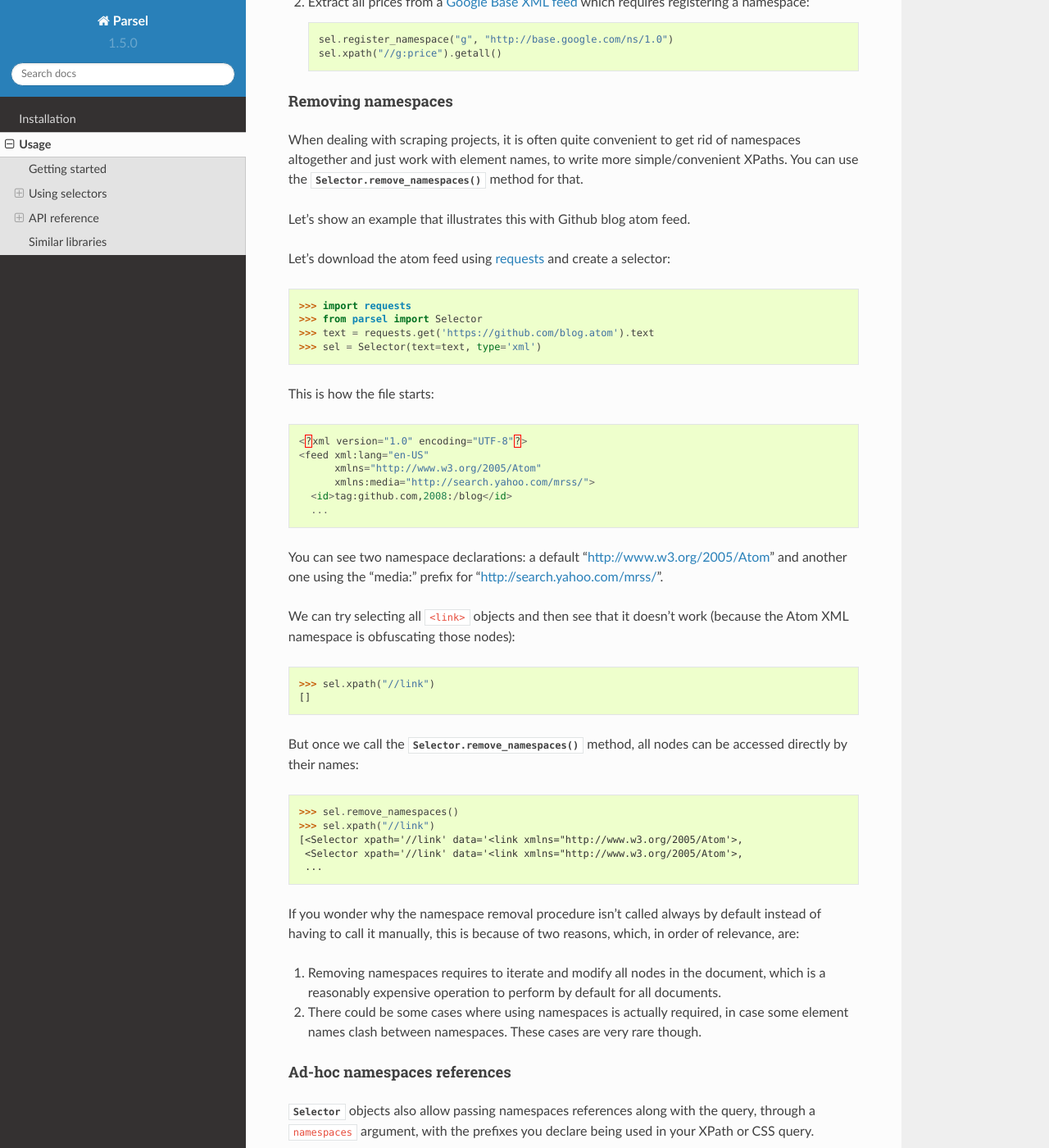
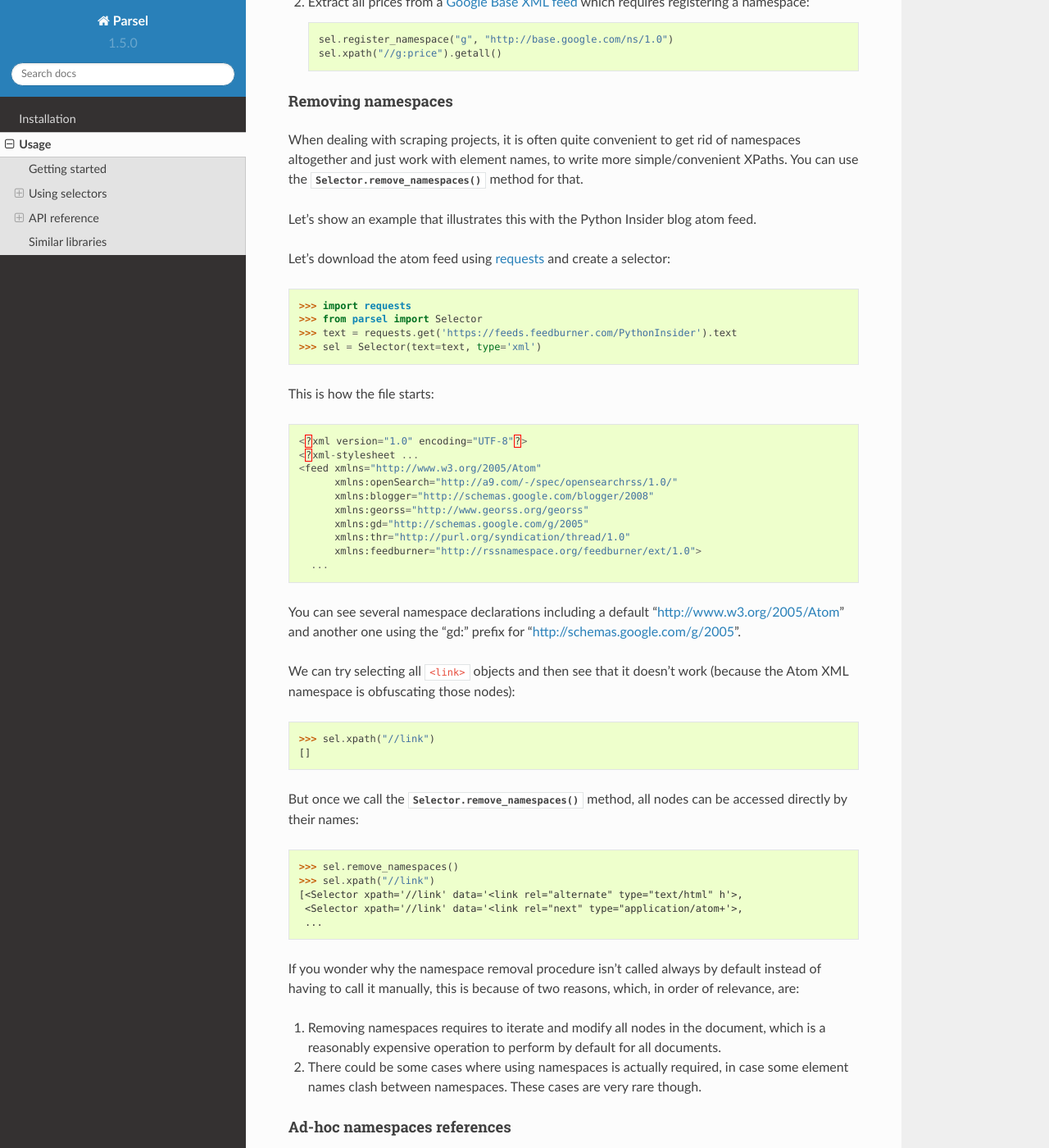
Before and after one commit to scrapy/parsel, a Sphinx documentation site: the page built from docs/usage.rst, in a window 1280 px wide and 1400 px high, scrolled down 16632 px. Shown: the whole window at 82% size. Built offline with Sphinx 7.4.7 and the Read the Docs theme 2.0.0, drawn with Linux system fonts in a browser that asks for light colours; some of the changed text lies outside the part shown.

Commit message:
Replace a removed feed used as an example in the Usage docs.

```diff
--- a/docs/usage.rst
+++ b/docs/usage.rst
@@ -824,26 +824,31 @@ namespaces altogether and just work with element names, to write more
 simple/convenient XPaths. You can use the
 :meth:`Selector.remove_namespaces` method for that.
 
-Let's show an example that illustrates this with Github blog atom feed.
+Let's show an example that illustrates this with the Python Insider blog atom feed.
 
 Let's download the atom feed using `requests`_ and create a selector::
 
     >>> import requests
     >>> from parsel import Selector
-    >>> text = requests.get('https://github.com/blog.atom').text
+    >>> text = requests.get('https://feeds.feedburner.com/PythonInsider').text
     >>> sel = Selector(text=text, type='xml')
 
 This is how the file starts::
 
     <?xml version="1.0" encoding="UTF-8"?>
-    <feed xml:lang="en-US"
-          xmlns="http://www.w3.org/2005/Atom"
-          xmlns:media="http://search.yahoo.com/mrss/">
-      <id>tag:github.com,2008:/blog</id>
+    <?xml-stylesheet ...
+    <feed xmlns="http://www.w3.org/2005/Atom"
+          xmlns:openSearch="http://a9.com/-/spec/opensearchrss/1.0/"
+          xmlns:blogger="http://schemas.google.com/blogger/2008"
+          xmlns:georss="http://www.georss.org/georss"
+          xmlns:gd="http://schemas.google.com/g/2005"
+          xmlns:thr="http://purl.org/syndication/thread/1.0"
+          xmlns:feedburner="http://rssnamespace.org/feedburner/ext/1.0">
       ...
 
-You can see two namespace declarations: a default "http://www.w3.org/2005/Atom"
-and another one using the "media:" prefix for "http://search.yahoo.com/mrss/".
+You can see several namespace declarations including a default
+"http://www.w3.org/2005/Atom" and another one using the "gd:" prefix for
+"http://schemas.google.com/g/2005".
 
 We can try selecting all ``<link>`` objects and then see that it doesn't work
 (because the Atom XML namespace is obfuscating those nodes)::
@@ -856,8 +861,8 @@ nodes can be accessed directly by their names::
 
     >>> sel.remove_namespaces()
     >>> sel.xpath("//link")
-    [<Selector xpath='//link' data='<link xmlns="http://www.w3.org/2005/Atom'>,
-     <Selector xpath='//link' data='<link xmlns="http://www.w3.org/2005/Atom'>,
+    [<Selector xpath='//link' data='<link rel="alternate" type="text/html" h'>,
+     <Selector xpath='//link' data='<link rel="next" type="application/atom+'>,
      ...
 
 If you wonder why the namespace removal procedure isn't called always by default
@@ -883,11 +888,11 @@ Ad-hoc namespaces references
 references along with the query, through a ``namespaces`` argument,
 with the prefixes you declare being used in your XPath or CSS query.
 
-Let's use the same Atom feed from Github::
+Let's use the same Python Insider Atom feed::
 
     >>> import requests
     >>> from parsel import Selector
-    >>> text = requests.get('https://github.com/blog.atom').text
+    >>> text = requests.get('https://feeds.feedburner.com/PythonInsider').text
     >>> sel = Selector(text=text, type='xml')
 
 And try to select the links again, now using an "atom:" prefix
@@ -900,11 +905,11 @@ for the "link" node test::
 
 You can pass several namespaces (here we're using shorter 1-letter prefixes)::
 
-    >>> sel.xpath("//a:entry/m:thumbnail/@url",
-    ...               namespaces={"a": "http://www.w3.org/2005/Atom",
-    ...                           "m": "http://search.yahoo.com/mrss/"}).getall()
-    ['https://avatars1.githubusercontent.com/u/11529908?v=3&s=60',
-     'https://avatars0.githubusercontent.com/u/15114852?v=3&s=60',
+    >>> sel.xpath("//a:entry/a:author/g:image/@src",
+    ...           namespaces={"a": "http://www.w3.org/2005/Atom",
+    ...                       "g": "http://schemas.google.com/g/2005"}).getall()
+    ['http://photos1.blogger.com/blogger/4554/1119/400/beethoven_10.jpg',
+     '//lh3.googleusercontent.com/-7xisiK0EArc/AAAAAAAAAAI/AAAAAAAAAuM/-r6o6A8RKCM/s512-c/photo.jpg',
      ...
 
 
```
